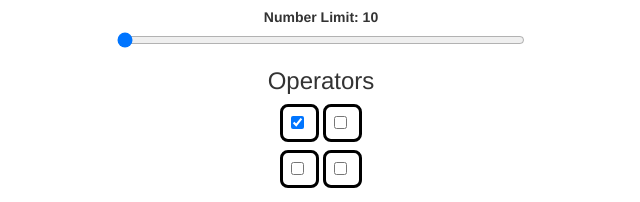
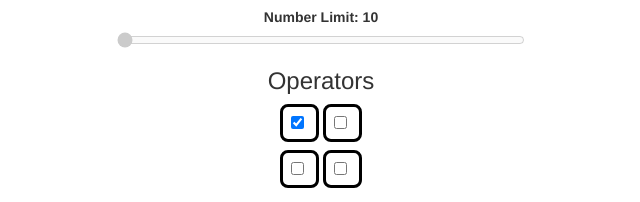
Before and after one commit to dattran07/Ten-Second-Math, a plain HTML site: page index.html in a window 1280 px wide. Shown: the part 326-528 px from the top of the page, 319-959 px from the left. Drawn offline with nearby package versions, Linux system fonts and the light colour scheme.

Commit message:
disable limit-range

```diff
--- a/index.html
+++ b/index.html
@@ -34,7 +34,7 @@
       <h2>Game Options</h2>
       <div class="centered-box-separator">
         <label for="number-limit-range">Number Limit: <span class="highlight-span" id="number-limit">10</span></label>
-        <input id="number-limit-range" type="range" min="10" max="100" value="10" step="10" />
+        <input id="number-limit-range" type="range" min="10" max="100" value="10" step="10" disabled/>
       </div>
 
       <div class="centered-box-separator">
```
